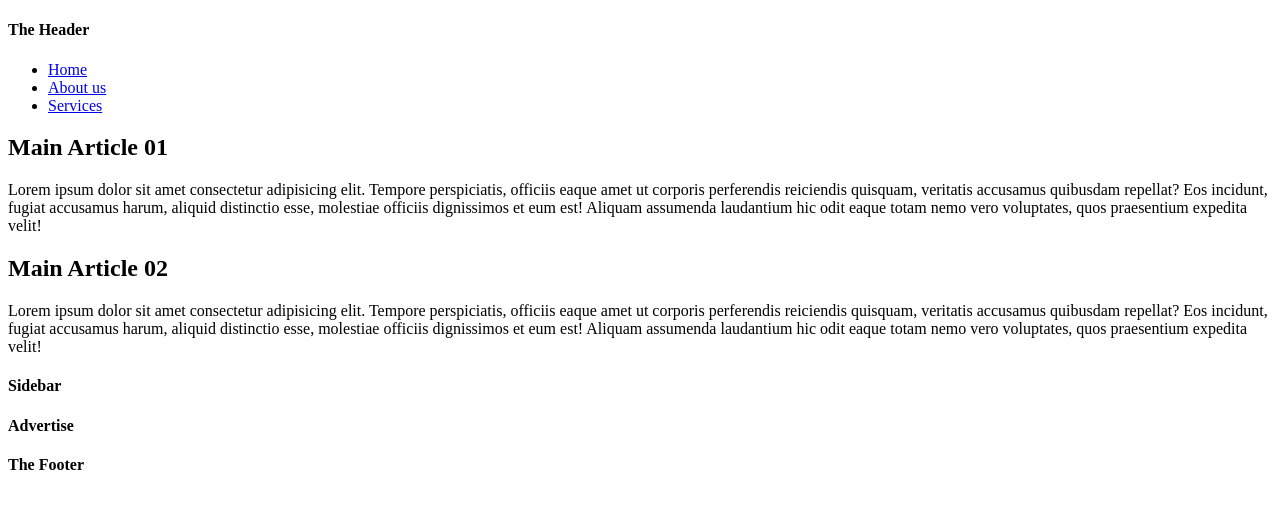
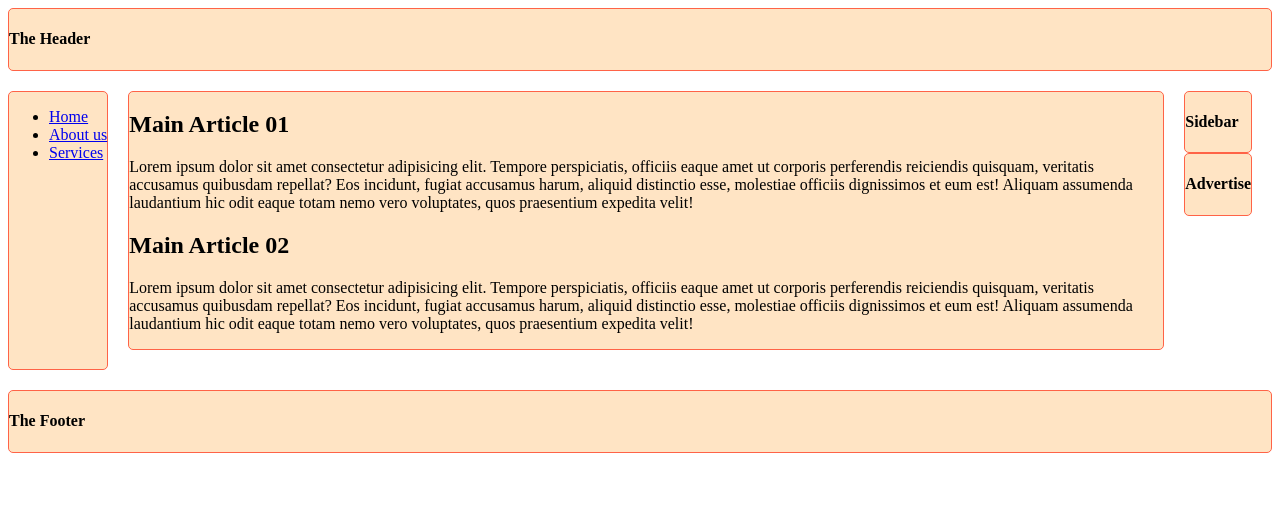
Before and after one commit to Sayem-Bhuiyan/Simple-grid-layout, a plain HTML site: page index.html in a window 1280 px wide. Drawn offline with Linux system fonts and the light colour scheme.

Commit message:
structured the layout

```diff
--- a/Styles/style.css
+++ b/Styles/style.css
@@ -0,0 +1,43 @@
+.header-section,
+.nav-bar,
+.main-section,
+.sidebar,
+.advertise,
+.footer {
+    background-color: bisque;
+    border: 1px solid tomato;
+    border-radius: 5px;
+}
+
+
+/* creating the grid are */
+
+.header-section {
+    grid-area: header-section;
+}
+
+.nav-bar {
+    grid-area: nav-bar;
+}
+
+.main-section {
+    grid-area: main-section;
+}
+
+.sidebar {
+    grid-area: sidebar;
+}
+
+.advertise {
+    grid-area: advertise;
+}
+
+.footer {
+    grid-area: footer;
+}
+
+.container {
+    display: grid;
+    grid-template-areas: "header-section header-section   header-section  header-section" "nav-bar  main-section  main-section  sidebar" "nav-bar main-section  main-section  advertise" "footer footer  footer  footer";
+    gap: 20px;
+}
--- a/index.html
+++ b/index.html
@@ -10,12 +10,10 @@
 </head>
 
 <body class="container">
-    <header>
-        <div class="header-section">
-            <h4>
-                The Header
-            </h4>
-        </div>
+    <header class="header-section">
+        <h4>
+            The Header
+        </h4>
     </header>
 
     <nav class="nav-bar">
```
